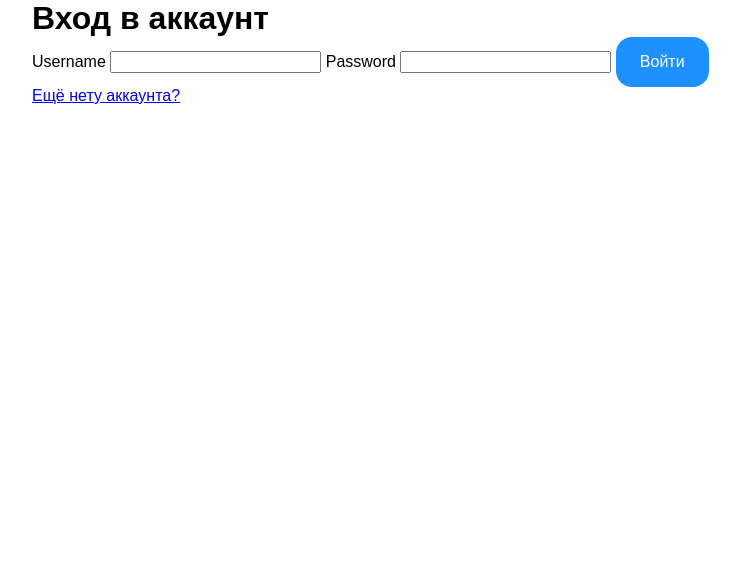
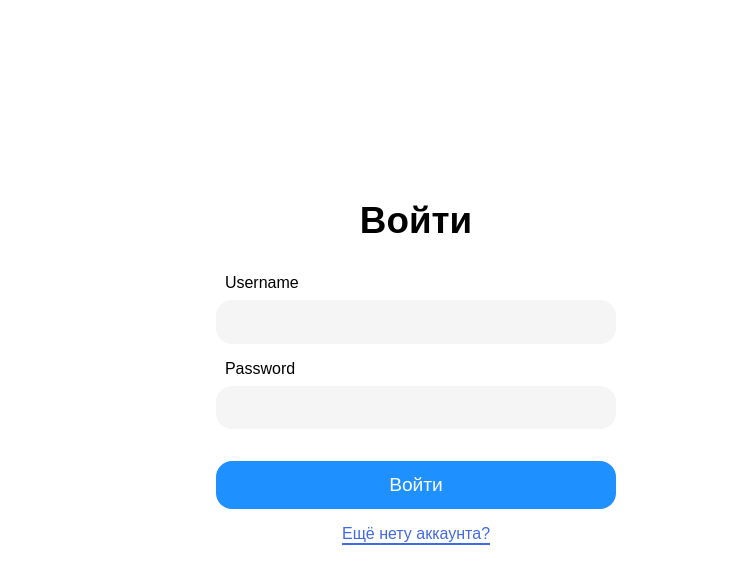
Before and after one commit to mshornikov/messenger, a website built with Vite: page frontend/index.html in a window 1280 px wide. Shown: the whole page, without its empty margins (224-964 px from the left). Built offline with nearby package versions, Linux system fonts and the light colour scheme.

Commit message:
impr(frontend): Улучшает стили авторизации

```diff
--- a/frontend/js/chatsPage.js
+++ b/frontend/js/chatsPage.js
@@ -48,6 +48,11 @@ const chatsPage = () => {
                 link.classList.add("chats-list__item");
                 link.href = `/chat/${i.username}`;
                 link.innerText = i.username;
+                link.innerHTML += `
+                <svg xmlns="http://www.w3.org/2000/svg" height="30px" viewBox="0 -960 960 960" width="30px" fill="gray" style="display: block">
+                <path
+                    d="M504-480 348-636q-11-11-11-28t11-28q11-11 28-11t28 11l184 184q6 6 8.5 13t2.5 15q0 8-2.5 15t-8.5 13L404-268q-11 11-28 11t-28-11q-11-11-11-28t11-28l156-156Z" />
+                </svg>`;
                 item.appendChild(link);
                 list.appendChild(item);
                 console.log(item);
--- a/frontend/style.css
+++ b/frontend/style.css
@@ -102,13 +102,16 @@ button {
     list-style: none;
 }
 
-.chats-list__title {
+.page-title {
+    font-size: 2.3rem;
     margin-top: 3rem;
     margin-bottom: 2rem;
 }
 
 .chats-list__item {
-    display: block;
+    display: flex;
+    align-items: center;
+    justify-content: space-between;
     padding: 1.5rem;
     border-radius: 1.5rem;
     background-color: whitesmoke;
@@ -124,11 +127,12 @@ button {
 }
 
 .button {
+    font-size: 1.2rem;
     cursor: pointer;
     background: dodgerblue;
     color: white;
     border: none;
-    padding: 1rem 1.5rem;
+    padding: 0.8rem 1.2rem;
     border-radius: 1rem;
 }
 
@@ -139,3 +143,65 @@ button {
 .button:active {
     background: rgb(0, 90, 179);
 }
+
+.button--small {
+    font-size: 1rem;
+    padding: 0.5rem 1rem;
+    border-radius: 0.8rem;
+}
+
+.button--gray {
+    background: silver;
+}
+
+.button--gray:hover {
+    background: darkgray;
+}
+
+.button--gray:active {
+    background: gray;
+}
+
+.input {
+    padding: 0.8rem 1rem;
+    border-radius: 1rem;
+    border: none;
+    background: whitesmoke;
+    width: 100%;
+}
+
+.input-group {
+    display: block;
+}
+
+.input-group__label {
+    margin-bottom: 0.5rem;
+    margin-left: 1ch;
+}
+
+.form {
+    display: flex;
+    flex-direction: column;
+    gap: 1rem;
+    max-width: 400px;
+    margin-inline: auto;
+}
+
+.form__title {
+    margin-top: 25vh;
+    text-align: center;
+}
+
+.form__button {
+    margin-top: 1rem;
+}
+
+.form__link {
+    text-align: center;
+}
+
+.link {
+    color: royalblue;
+    text-decoration-thickness: 1.5px;
+    text-underline-offset: 4px;
+}
--- a/frontend/templates/login.html
+++ b/frontend/templates/login.html
@@ -1,15 +1,16 @@
-<h1>Вход в аккаунт</h1>
+<h1 class="page-title form__title">Войти</h1>
 
-<form id="login">
-    <label>
-        Username
-        <input type="text" id="login-username" name="username" autocomplete="username" autocapitalize="off">
+<form id="login" class="form">
+    <label class="input-group">
+        <p class="input-group__label">Username</p>
+        <input type="text" class="input" id="login-username" name="username" autocomplete="username"
+            autocapitalize="off">
     </label>
-    <label>
-        Password
-        <input type="password" id="login-password" name="password" autocomplete="current-password" autocapitalize="off">
+    <label class="input-group">
+        <p class="input-group__label">Password</p>
+        <input type="password" class="input" id="login-password" name="password" autocomplete="current-password"
+            autocapitalize="off">
     </label>
-    <button class="button">Войти</button>
+    <button class="button form__button">Войти</button>
+    <a href="/register" class="link form__link">Ещё нету аккаунта?</a>
 </form>
-
-<a href="/register">Ещё нету аккаунта?</a>
```
Also changed, not shown: frontend/templates/chats.html (+2 -2 lines), frontend/templates/index.html (+2 -2 lines), frontend/templates/register.html (+11 -11 lines).
